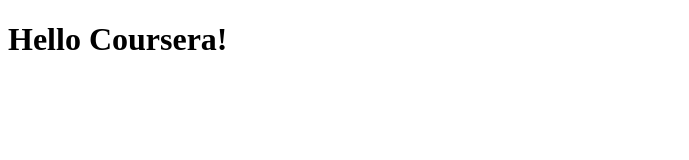
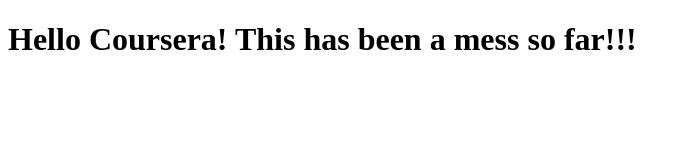
Before and after one commit to findfp/Coursera-test1, a plain HTML site: page site/index.html in a window 1280 px wide. Shown: the whole page, without its empty margins (0-689 px from the left). Drawn offline with Linux system fonts and the light colour scheme.

Commit message:
Small addition to page content

```diff
--- a/site/index.html
+++ b/site/index.html
@@ -4,6 +4,6 @@
 	<title>Hello Coursera!</title>
 </head>
 <body>
-<h1>Hello Coursera!<h1>
+<h1>Hello Coursera! This has been a mess so far!!!<h1>
 </body>
 </html>
```
